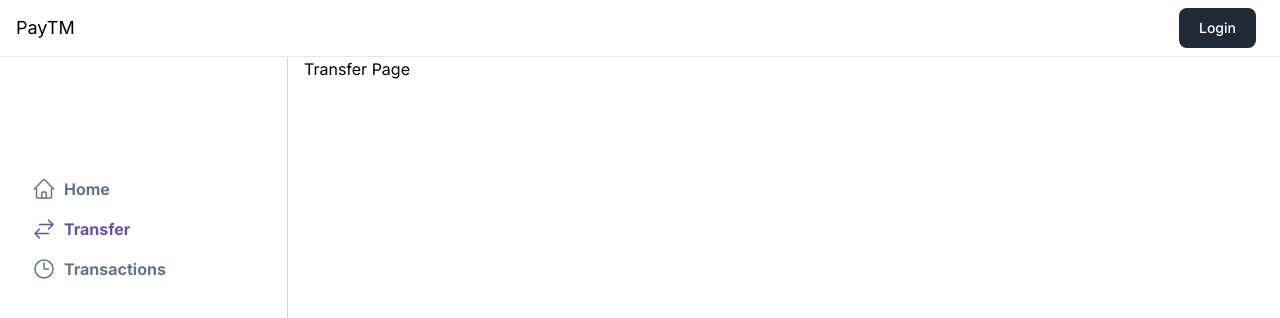
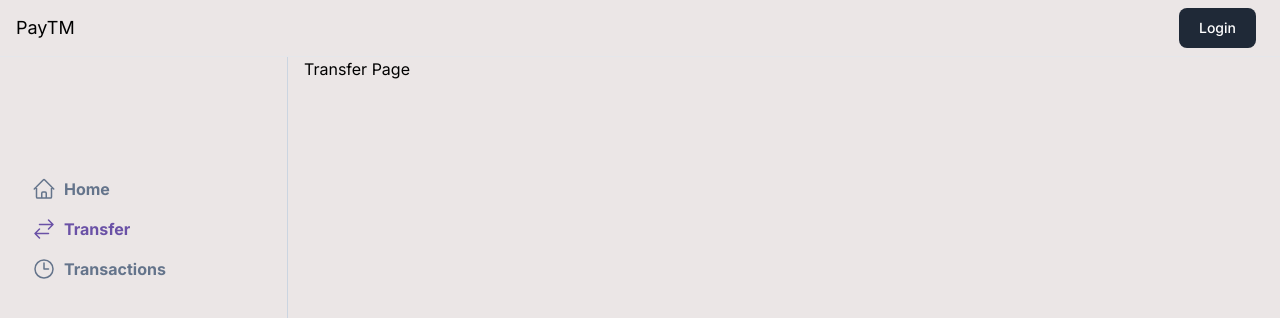
Before and after one commit to GarvitDadheech/payzi, a Next.js app in the folder apps/user-app/: page /transfer in a window 1280 px wide. Shown: the top 318 px of the page. Built offline with nearby package versions, Linux system fonts and the light colour scheme; no server answers.

Commit message:
update layout.tsx

```diff
--- a/apps/user-app/app/(dashboard)/layout.tsx
+++ b/apps/user-app/app/(dashboard)/layout.tsx
@@ -11,7 +11,7 @@
             <div>
                 <SidebarItem href={"/dashboard"} icon={<HomeIcon />} title="Home" />
                 <SidebarItem href={"/transfer"} icon={<TransferIcon />} title="Transfer" />
-                <SidebarItem href={"/transactions"} icon={<TransactionsIcon />} title="Transactions" />
+                <SidebarItem href={"/transaction"} icon={<TransactionsIcon />} title="Transactions" />
             </div>
         </div>
             {children}
--- a/apps/user-app/app/layout.tsx
+++ b/apps/user-app/app/layout.tsx
@@ -13,14 +13,18 @@
 
 export default function RootLayout({
   children,
-}: Readonly<{
+}: {
   children: React.ReactNode;
-}>) {
-   return (
+}): JSX.Element {
+  return (
     <html lang="en">
       <Providers>
-      <AppBarClient />
-        <body className={inter.className}>{children}</body>
+        <body className={inter.className}>
+          <div className="min-w-screen min-h-screen bg-[#ebe6e6]">
+            <AppBarClient />
+            {children}
+          </div>
+        </body>
       </Providers>
     </html>
   );
```
